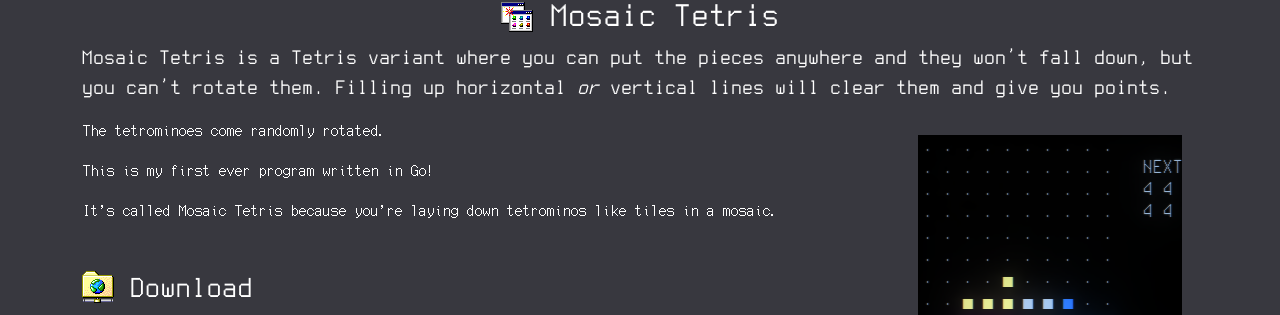
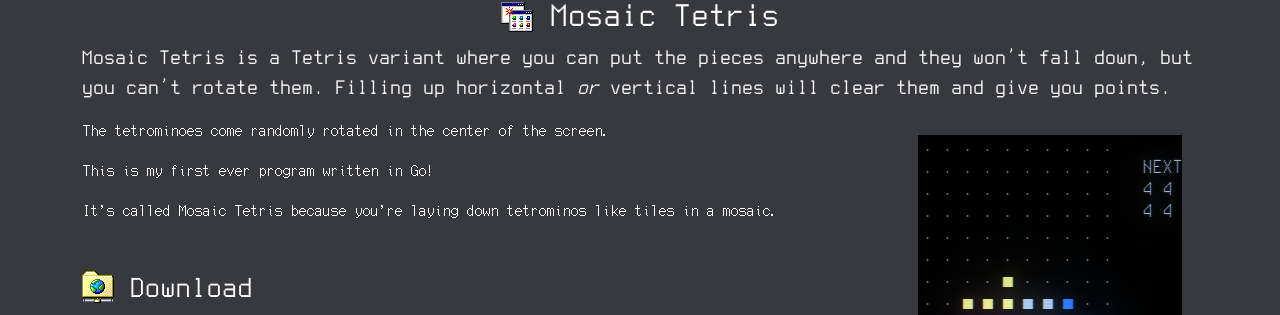
Before and after one commit to pilosophos/pilosophos-site-v1, a Jekyll site: the page built from _software/mosaic-tetris.html, in a window 1280 px wide. Shown: the part 132-447 px from the top of the page. Built offline with Jekyll 4.4.1, drawn with Linux system fonts in a browser that asks for light colours.

Commit message:
elaborate on mosaic tetris

```diff
--- a/_software/mosaic-tetris.html
+++ b/_software/mosaic-tetris.html
@@ -16,7 +16,7 @@ layout: default
       <figcaption>A screenshot of Mosaic Tetris</figcaption>
     </figure>
 
-    <p>The tetrominoes come randomly rotated.</p>
+    <p>The tetrominoes come randomly rotated in the center of the screen.</p>
 
     <p>This is my first ever program written in Go!</p>
 
```
